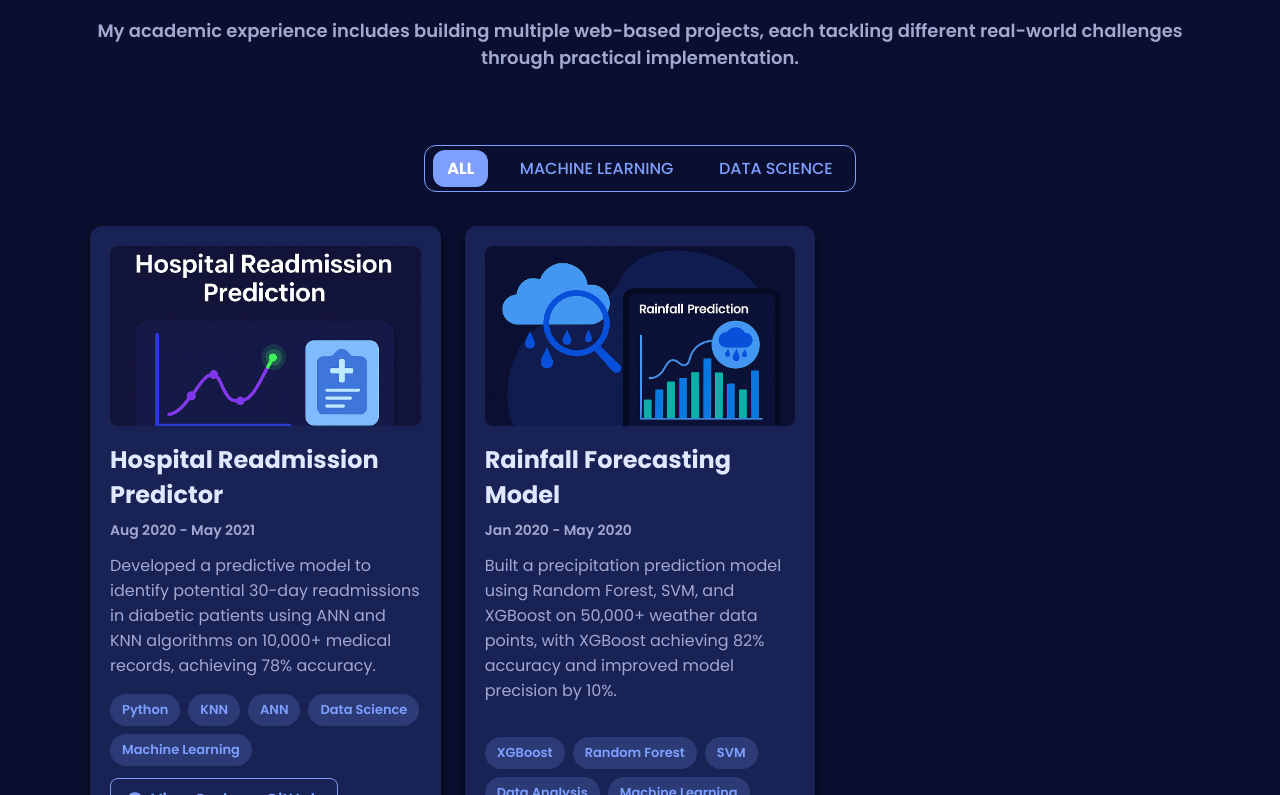
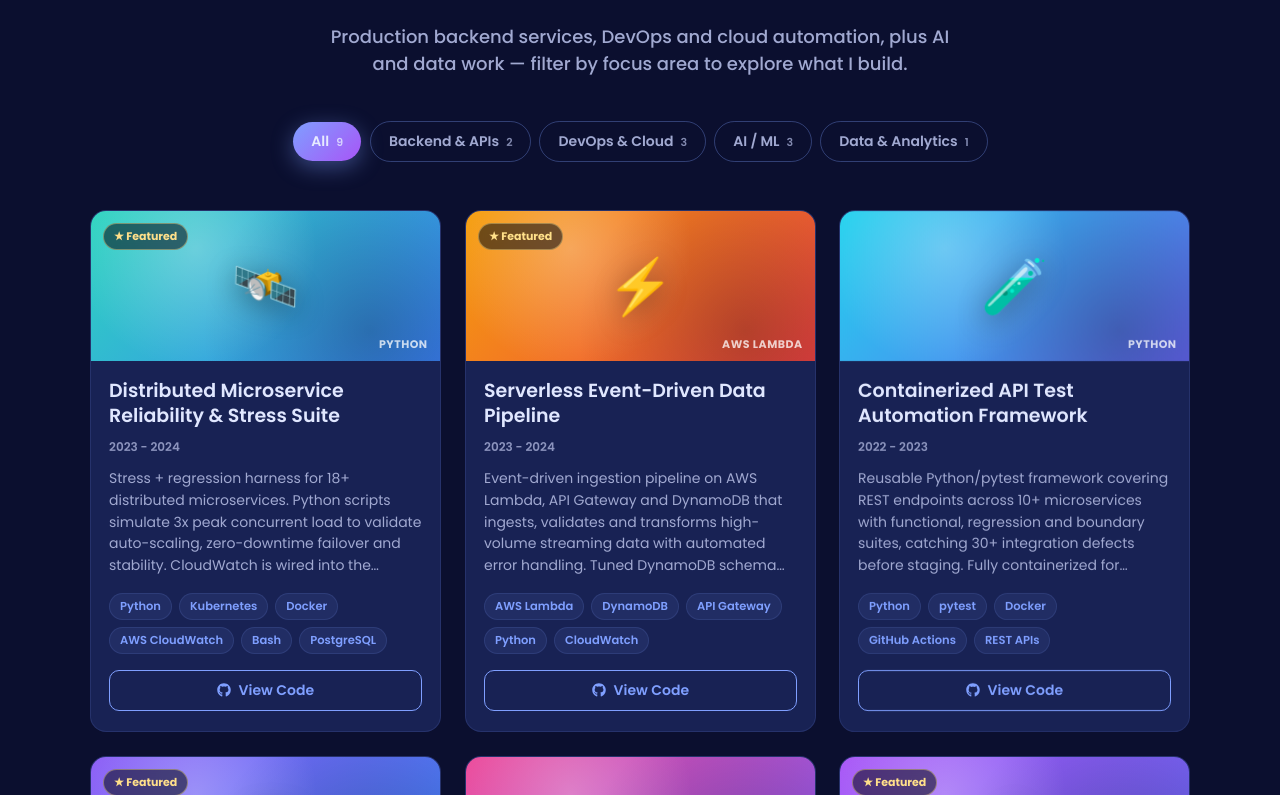
Before and after one commit to Purvi-S/My_Portfolio, a React (Create React App) app: page / in a window 1280 px wide. Shown: the part 4065-4860 px from the top of the page. Built offline with nearby package versions, Linux system fonts and the light colour scheme.

Commit message:
Add SDE/DevOps/cloud projects + interactive filterable Projects section

```diff
--- a/src/components/sections/Projects.jsx
+++ b/src/components/sections/Projects.jsx
@@ -1,12 +1,35 @@
-import React, { useState } from "react";
-import styled from "styled-components";
+import React, { useMemo, useState } from "react";
+import styled, { keyframes } from "styled-components";
+import { motion, AnimatePresence, LayoutGroup, useReducedMotion } from "framer-motion";
 import { projects } from "../../data/constants";
 import { FaGithub } from "react-icons/fa";
+import { FiExternalLink } from "react-icons/fi";
 
+/* ---------- Filter definition (order = display order) ---------- */
+const FILTERS = [
+  { key: "all", label: "All" },
+  { key: "backend", label: "Backend & APIs" },
+  { key: "devops", label: "DevOps & Cloud" },
+  { key: "ai", label: "AI / ML" },
+  { key: "data", label: "Data & Analytics" },
+];
+
+/* ---------- Animations ---------- */
+const float = keyframes`
+  0%, 100% { transform: translateY(0); }
+  50% { transform: translateY(-6px); }
+`;
+
+const shimmer = keyframes`
+  0% { transform: translateX(-120%) skewX(-18deg); }
+  100% { transform: translateX(220%) skewX(-18deg); }
+`;
+
+/* ---------- Layout ---------- */
 const Container = styled.div`
   display: flex;
   flex-direction: column;
-  padding: 0px 16px;
+  padding: 0 16px 40px;
   position: relative;
   z-index: 1;
   align-items: center;
@@ -22,229 +45,379 @@ const Wrapper = styled.div`
   gap: 12px;
 `;
 
-const Title = styled.div`
+const Title = styled.h2`
   font-size: 52px;
   text-align: center;
-  font-weight: 600;
+  font-weight: 700;
   margin-top: 20px;
   color: ${({ theme }) => theme.text_primary};
+  letter-spacing: -0.5px;
   @media (max-width: 768px) {
     margin-top: 12px;
-    font-size: 32px;
+    font-size: 34px;
   }
 `;
 
-const Desc = styled.div`
+const Desc = styled.p`
   font-size: 18px;
   text-align: center;
-  font-weight: 600;
+  font-weight: 500;
+  max-width: 640px;
+  margin: 6px auto 8px;
   color: ${({ theme }) => theme.text_secondary};
-  margin-bottom: 40px;
   @media (max-width: 768px) {
-    font-size: 16px;
+    font-size: 15px;
   }
 `;
 
-const ToggleButtonGroup = styled.div`
-  display: inline-flex;
-  border: 1.5px solid ${({ theme }) => theme.primary};
-  border-radius: 12px;
-  padding: 4px 8px;
-  color: ${({ theme }) => theme.primary};
-  font-size: 16px;
-  font-weight: 500;
-  margin: 22px auto;         /* center horizontally */
+/* ---------- Filter bar ---------- */
+const FilterBar = styled.div`
+  display: flex;
+  flex-wrap: wrap;
   justify-content: center;
-  align-items: center;
-  gap: 0;
-  width: fit-content;        /* shrink to fit content width */
-  max-width: 100%;           /* but don’t overflow container */
-  box-sizing: border-box;    /* include padding in width */
+  gap: 8px;
+  margin: 24px auto 36px;
+`;
 
+const FilterPill = styled.button`
+  position: relative;
+  border: 1.5px solid ${({ theme, $active }) => ($active ? "transparent" : theme.primary + "55")};
+  background: transparent;
+  color: ${({ theme, $active }) => ($active ? theme.white : theme.text_secondary)};
+  font-size: 14px;
+  font-weight: 600;
+  padding: 9px 18px;
+  border-radius: 999px;
+  cursor: pointer;
+  outline: none;
+  transition: color 0.25s ease, border-color 0.25s ease;
+  &:hover {
+    color: ${({ theme }) => theme.text_primary};
+    border-color: ${({ theme }) => theme.primary};
+  }
+  &:focus-visible {
+    outline: 2px solid ${({ theme }) => theme.primary};
+    outline-offset: 3px;
+  }
   @media (max-width: 768px) {
     font-size: 12px;
-    flex-wrap: wrap;         /* allow buttons to wrap on small screens */
-    gap: 4px;                /* small gap when wrapped */
+    padding: 7px 13px;
   }
 `;
 
-
-const ToggleButton = styled.div`
-  padding: 6px 14px;
-  border-radius: 12px;
-  cursor: pointer;
-  white-space: nowrap;
-  transition: background 0.3s ease;
-  &:hover {
-    background: ${({ theme }) => theme.primary + "20"};
-  }
-  ${({ active, theme }) =>
-    active &&
-    `
-    background: ${theme.primary};
-    color: white;
-    font-weight: 700;
-  `}
+const PillGlow = styled(motion.span)`
+  position: absolute;
+  inset: 0;
+  border-radius: 999px;
+  background: linear-gradient(135deg, ${({ theme }) => theme.primary}, #a855f7);
+  box-shadow: 0 6px 22px ${({ theme }) => theme.primary}66;
+  z-index: -1;
 `;
 
-const Divider = styled.div`
-  width: 1.5px;
-  height: 60%;
-  background: ${({ theme }) => theme.primary};
-  margin: 0 8px;
-  align-self: center;
+const Count = styled.span`
+  margin-left: 7px;
+  font-size: 11px;
+  opacity: 0.8;
 `;
 
-const ProjectsRow = styled.div`
+/* ---------- Grid ---------- */
+const Grid = styled(motion.div)`
   display: grid;
-  grid-template-columns: repeat(auto-fit, minmax(280px, 1fr));
+  grid-template-columns: repeat(auto-fill, minmax(300px, 1fr));
   gap: 24px;
   width: 100%;
-  max-width: 1100px;
-
   @media (min-width: 960px) {
     grid-template-columns: repeat(3, 1fr);
   }
 `;
 
-const ProjectItem = styled.div`
-  background: ${({ theme }) => theme.card || "#121212"};
-  padding: 20px;
-  border-radius: 12px;
-  box-shadow: 0 4px 8px rgb(0 0 0 / 0.6);
+/* ---------- Card ---------- */
+const Card = styled(motion.article)`
+  position: relative;
+  background: ${({ theme }) => theme.card};
+  border: 1px solid ${({ theme }) => theme.primary}22;
+  border-radius: 16px;
+  overflow: hidden;
   display: flex;
   flex-direction: column;
-  box-sizing: border-box;
-  min-height: 360px;
+  transition: transform 0.35s ease, box-shadow 0.35s ease, border-color 0.35s ease;
+  will-change: transform;
+  &:hover {
+    transform: translateY(-8px);
+    border-color: ${({ theme }) => theme.primary}88;
+    box-shadow: 0 18px 48px -12px ${({ $c1 }) => $c1}66,
+      0 0 0 1px ${({ theme }) => theme.primary}33;
+  }
 `;
 
-const ProjectImage = styled.img`
-  width: 100%;
-  height: 180px;
-  object-fit: cover;
-  border-radius: 8px;
-  margin-bottom: 16px;
+const Cover = styled.div`
+  position: relative;
+  height: 150px;
+  overflow: hidden;
+  background: linear-gradient(135deg, ${({ $c1 }) => $c1}, ${({ $c2 }) => $c2});
+  display: flex;
+  align-items: center;
+  justify-content: center;
+  &::before {
+    content: "";
+    position: absolute;
+    inset: 0;
+    background: radial-gradient(circle at 30% 25%, rgba(255, 255, 255, 0.28), transparent 45%),
+      radial-gradient(circle at 80% 80%, rgba(0, 0, 0, 0.25), transparent 55%);
+  }
+  /* shimmer sweep on hover */
+  &::after {
+    content: "";
+    position: absolute;
+    top: 0;
+    left: 0;
+    width: 45%;
+    height: 100%;
+    background: linear-gradient(90deg, transparent, rgba(255, 255, 255, 0.35), transparent);
+    opacity: 0;
+  }
+  ${Card}:hover &::after {
+    opacity: 1;
+    animation: ${shimmer} 0.9s ease;
+  }
 `;
 
-const ProjectTitle = styled.h3`
-  margin: 0 0 8px 0;
-  font-size: 24px;
-  color: ${({ theme }) => theme.text_primary};
+const CoverIcon = styled.div`
+  font-size: 54px;
+  line-height: 1;
+  filter: drop-shadow(0 6px 14px rgba(0, 0, 0, 0.35));
+  z-index: 1;
+  ${Card}:hover & {
+    animation: ${float} 2.4s ease-in-out infinite;
+  }
 `;
 
-const ProjectDate = styled.div`
-  font-size: 14px;
+const Watermark = styled.span`
+  position: absolute;
+  right: 12px;
+  bottom: 8px;
+  font-size: 11px;
+  font-weight: 700;
+  letter-spacing: 0.5px;
+  color: rgba(255, 255, 255, 0.75);
+  text-transform: uppercase;
+  z-index: 1;
+`;
+
+const FeaturedBadge = styled.span`
+  position: absolute;
+  top: 12px;
+  left: 12px;
+  z-index: 2;
+  background: rgba(0, 6, 17, 0.55);
+  backdrop-filter: blur(4px);
+  color: #ffe08a;
+  font-size: 11px;
+  font-weight: 700;
+  padding: 4px 10px;
+  border-radius: 999px;
+  border: 1px solid rgba(255, 224, 138, 0.4);
+`;
+
+const Body = styled.div`
+  display: flex;
+  flex-direction: column;
+  flex-grow: 1;
+  padding: 18px 18px 20px;
+  gap: 10px;
+`;
+
+const CardTitle = styled.h3`
+  margin: 0;
+  font-size: 19px;
+  font-weight: 600;
+  color: ${({ theme }) => theme.text_primary};
+  line-height: 1.3;
+`;
+
+const DateChip = styled.span`
+  font-size: 12px;
   font-weight: 600;
   color: ${({ theme }) => theme.text_secondary};
-  margin-bottom: 12px;
+  opacity: 0.85;
 `;
 
-const ProjectDescription = styled.p`
-  font-size: 16px;
+const CardDesc = styled.p`
+  margin: 2px 0 4px;
+  font-size: 14px;
+  line-height: 1.55;
   color: ${({ theme }) => theme.text_secondary};
-  flex-grow: 1;
-  white-space: normal;
-  margin-bottom: 16px;
+  display: -webkit-box;
+  -webkit-line-clamp: 5;
+  -webkit-box-orient: vertical;
+  overflow: hidden;
 `;
 
-const ProjectTags = styled.div`
+const Tags = styled.div`
   display: flex;
   flex-wrap: wrap;
-  gap: 8px;
-  margin-bottom: 12px;
+  gap: 7px;
+  margin-top: 2px;
 `;
 
 const Tag = styled.span`
-  background: ${({ theme }) => theme.primary + "33"};
+  font-size: 11.5px;
+  font-weight: 600;
   color: ${({ theme }) => theme.primary};
-  padding: 6px 12px;
-  border-radius: 16px;
-  font-size: 13px;
-  font-weight: 600;
+  background: ${({ theme }) => theme.primary}18;
+  border: 1px solid ${({ theme }) => theme.primary}22;
+  padding: 4px 10px;
+  border-radius: 999px;
+`;
+
+const Actions = styled.div`
+  display: flex;
+  gap: 10px;
+  margin-top: auto;
+  padding-top: 6px;
 `;
 
 const LinkButton = styled.a`
-  margin-top: auto;
+  flex: 1;
+  display: inline-flex;
+  align-items: center;
+  justify-content: center;
+  gap: 8px;
   color: ${({ theme }) => theme.primary};
   font-weight: 600;
+  font-size: 14px;
   text-decoration: none;
   border: 1.5px solid ${({ theme }) => theme.primary};
-  padding: 8px 16px;
-  border-radius: 8px;
-  text-align: center;
-  transition: background-color 0.3s ease;
-  display: inline-flex;
-  align-items: center;
-  gap: 8px;
+  padding: 9px 14px;
+  border-radius: 10px;
+  transition: background-color 0.25s ease, color 0.25s ease, transform 0.15s ease;
   &:hover {
     background-color: ${({ theme }) => theme.primary};
-    color: ${({ theme }) => theme.white};
+    color: ${({ theme }) => theme.black};
+  }
+  &:active {
+    transform: scale(0.97);
+  }
+  &:focus-visible {
+    outline: 2px solid ${({ theme }) => theme.primary};
+    outline-offset: 2px;
   }
 `;
 
-// Project card with GitHub and optional Demo links
-const ProjectInline = ({ project }) => (
-  <ProjectItem>
-    <ProjectImage src={project.image} alt={project.title} />
-    <ProjectTitle>{project.title}</ProjectTitle>
-    <ProjectDate>{project.date}</ProjectDate>
-    <ProjectDescription>{project.description}</ProjectDescription>
-    <ProjectTags>
-      {project.tags.map((tag, i) => (
-        <Tag key={i}>{tag}</Tag>
+const Empty = styled.p`
+  grid-column: 1 / -1;
+  text-align: center;
+  color: ${({ theme }) => theme.text_secondary};
+  padding: 40px 0;
+`;
+
+/* ---------- Card component ---------- */
+const ProjectCard = ({ project, reduce }) => {
+  const [c1, c2] = project.accent || ["#7f9fff", "#a855f7"];
+  return (
+    <Card
+      layout
+      $c1={c1}
+      initial={reduce ? false : { opacity: 0, y: 24 }}
+      animate={{ opacity: 1, y: 0 }}
+      exit={reduce ? { opacity: 0 } : { opacity: 0, y: 12, scale: 0.98 }}
+      transition={{ duration: 0.4, ease: "easeOut" }}
+    >
+      <Cover $c1={c1} $c2={c2}>
+        {project.featured && <FeaturedBadge>★ Featured</FeaturedBadge>}
+        <CoverIcon>{project.icon || "🚀"}</CoverIcon>
+        {project.tags?.[0] && <Watermark>{project.tags[0]}</Watermark>}
+      </Cover>
+      <Body>
+        <CardTitle>{project.title}</CardTitle>
+        <DateChip>{project.date}</DateChip>
+        <CardDesc>{project.description}</CardDesc>
+        <Tags>
+          {project.tags?.slice(0, 6).map((t, i) => (
+            <Tag key={i}>{t}</Tag>
           ))}
-    </ProjectTags>
-    <div style={{ display: "flex", gap: "12px", marginTop: "auto" }}>
+        </Tags>
+        <Actions>
           {project.github && (
             <LinkButton href={project.github} target="_blank" rel="noopener noreferrer">
-          <FaGithub />
-          View Code on GitHub
+              <FaGithub /> View Code
             </LinkButton>
           )}
           {project.demo && (
             <LinkButton href={project.demo} target="_blank" rel="noopener noreferrer">
-          Live Demo
+              <FiExternalLink /> Live Demo
             </LinkButton>
           )}
-    </div>
-  </ProjectItem>
+        </Actions>
+      </Body>
+    </Card>
   );
+};
 
+/* ---------- Section ---------- */
 const Projects = () => {
-  const [toggle, setToggle] = useState("all");
+  const [active, setActive] = useState("all");
+  const reduce = useReducedMotion();
 
-  const filteredProjects =
-    toggle === "all" ? projects : projects.filter((p) => p.category === toggle);
+  const counts = useMemo(() => {
+    const c = { all: projects.length };
+    projects.forEach((p) => {
+      c[p.category] = (c[p.category] || 0) + 1;
+    });
+    return c;
+  }, []);
+
+  const filtered = useMemo(
+    () => (active === "all" ? projects : projects.filter((p) => p.category === active)),
+    [active]
+  );
 
   return (
     <Container id="Projects">
       <Wrapper>
         <Title>Projects</Title>
         <Desc>
-          My academic experience includes building multiple web-based projects, each tackling different real-world challenges through practical implementation.
+          Production backend services, DevOps and cloud automation, plus AI and data work —
+          filter by focus area to explore what I build.
         </Desc>
 
-        <ToggleButtonGroup>
-          <ToggleButton active={toggle === "all"} onClick={() => setToggle("all")}>
-            ALL
-          </ToggleButton>
-          <Divider />
+        <LayoutGroup>
+          <FilterBar role="tablist" aria-label="Filter projects by category">
+            {FILTERS.map((f) => {
+              const count = counts[f.key] || 0;
+              const isActive = active === f.key;
+              return (
+                <FilterPill
+                  key={f.key}
+                  role="tab"
+                  aria-selected={isActive}
+                  $active={isActive}
+                  onClick={() => setActive(f.key)}
+                >
+                  {isActive && (
+                    <PillGlow
+                      layoutId="pill"
+                      transition={{ type: "spring", stiffness: 380, damping: 32 }}
+                    />
+                  )}
+                  {f.label}
+                  <Count>{count}</Count>
+                </FilterPill>
+              );
+            })}
+          </FilterBar>
 
-          <ToggleButton active={toggle === "machine learning"} onClick={() => setToggle("machine learning")}>
-            MACHINE LEARNING
-          </ToggleButton>
-          <Divider />
-
-          <ToggleButton active={toggle === "data science"} onClick={() => setToggle("data science")}>
-            DATA SCIENCE
-          </ToggleButton>
-        </ToggleButtonGroup>
-
-        <ProjectsRow>
-          {filteredProjects.map((project, idx) => (
-            <ProjectInline key={idx} project={project} />
+          <Grid layout>
+            <AnimatePresence mode="popLayout">
+              {filtered.map((project) => (
+                <ProjectCard key={project.id} project={project} reduce={reduce} />
               ))}
-        </ProjectsRow>
+              {filtered.length === 0 && (
+                <Empty key="empty">No projects in this category yet.</Empty>
+              )}
+            </AnimatePresence>
+          </Grid>
+        </LayoutGroup>
       </Wrapper>
     </Container>
   );
--- a/src/data/constants.js
+++ b/src/data/constants.js
@@ -135,25 +135,125 @@ export const education = [
     }
 ];
 
+// PROJECTS
+// Each project has an `accent` gradient + `icon` used to render a cosmic cover
+// banner (no image files required). `category` drives the filter tabs:
+//   "backend" -> Backend & APIs | "devops" -> DevOps & Cloud
+//   "ai" -> AI / ML            | "data" -> Data & Analytics
+// TODO(Purvi): swap the placeholder `github` profile links for the specific
+// repo URLs as you publish them.
 export const projects = [
   {
     id: 0,
-        title: "Hospital Readmission Predictor",
-        date: "Aug 2020 - May 2021",
-        description: "Developed a predictive model to identify potential 30-day readmissions in diabetic patients using ANN and KNN algorithms on 10,000+ medical records, achieving 78% accuracy.",
-        image: `${process.env.PUBLIC_URL}/images/hospital_readmission.png`,
-        tags: ["Python", "KNN", "ANN", "Data Science", "Machine Learning"],
-        category: "machine learning",
-        github: "https://github.com/Purvi-S/AN-EFFICIENT-APPROACH-FOR-PREDICTING-HOSPITAL-READMISSION-OF-DIABETIC-PATIENT-S",
+    title: "Distributed Microservice Reliability & Stress Suite",
+    date: "2023 - 2024",
+    description:
+      "Stress + regression harness for 18+ distributed microservices. Python scripts simulate 3x peak concurrent load to validate auto-scaling, zero-downtime failover and stability. CloudWatch is wired into the pipeline to capture live latency, error rate and throughput, feeding structured reports that cut post-release incidents by 30%.",
+    tags: ["Python", "Kubernetes", "Docker", "AWS CloudWatch", "Bash", "PostgreSQL"],
+    category: "devops",
+    icon: "🛰️",
+    accent: ["#2dd4bf", "#3b82f6"],
+    featured: true,
+    github: "https://github.com/Purvi-S",
   },
   {
     id: 1,
+    title: "Serverless Event-Driven Data Pipeline",
+    date: "2023 - 2024",
+    description:
+      "Event-driven ingestion pipeline on AWS Lambda, API Gateway and DynamoDB that ingests, validates and transforms high-volume streaming data with automated error handling. Tuned DynamoDB schema and added CloudWatch monitoring/alerting for end-to-end operational visibility.",
+    tags: ["AWS Lambda", "DynamoDB", "API Gateway", "Python", "CloudWatch"],
+    category: "devops",
+    icon: "⚡",
+    accent: ["#f59e0b", "#ef4444"],
+    featured: true,
+    github: "https://github.com/Purvi-S",
+  },
+  {
+    id: 2,
+    title: "Containerized API Test Automation Framework",
+    date: "2022 - 2023",
+    description:
+      "Reusable Python/pytest framework covering REST endpoints across 10+ microservices with functional, regression and boundary suites, catching 30+ integration defects before staging. Fully containerized for identical local/CI/staging runs and auto-triggered on every pull request via GitHub Actions, cutting manual QA effort by 40%.",
+    tags: ["Python", "pytest", "Docker", "GitHub Actions", "REST APIs"],
+    category: "devops",
+    icon: "🧪",
+    accent: ["#22d3ee", "#6366f1"],
+    github: "https://github.com/Purvi-S",
+  },
+  {
+    id: 3,
+    title: "Full-Stack Web Application",
+    date: "2021 - 2022",
+    description:
+      "Django (Python) backend exposing RESTful endpoints and ORM-based data models, consumed by a React frontend with multi-threaded background job processing for async operations. Normalized relational schemas with optimized indexing, plus full unit-test coverage over views, ORM queries and API contracts.",
+    tags: ["Django", "Python", "React", "PostgreSQL", "REST APIs", "ORM"],
+    category: "backend",
+    icon: "🧩",
+    accent: ["#8b5cf6", "#3b82f6"],
+    featured: true,
+    github: "https://github.com/Purvi-S",
+  },
+  {
+    id: 4,
+    title: "GraphQL API Gateway Service",
+    date: "2022 - 2023",
+    description:
+      "GraphQL layer over existing REST services built with Python/FastAPI, letting clients query nested resources in a single request and eliminating over-fetching. Containerized with Docker and covered by schema-level resolver tests validating query performance and data integrity against PostgreSQL.",
+    tags: ["Python", "GraphQL", "FastAPI", "PostgreSQL", "Docker"],
+    category: "backend",
+    icon: "◈",
+    accent: ["#ec4899", "#8b5cf6"],
+    github: "https://github.com/Purvi-S",
+  },
+  {
+    id: 5,
+    title: "AI Agent Assistant",
+    date: "2024 - 2025",
+    description:
+      "Personal AI agent built on LangChain that pairs LLM reasoning with tool-calling to automate multi-step query resolution. Implements conversation memory to hold context across multi-turn interactions and calls external tools/APIs to extend capability beyond the base model.",
+    tags: ["Python", "LangChain", "LLM APIs", "AI Agents", "Tool-Calling"],
+    category: "ai",
+    icon: "🤖",
+    accent: ["#a855f7", "#6366f1"],
+    featured: true,
+    github: "https://github.com/Purvi-S",
+  },
+  {
+    id: 6,
+    title: "Workforce Analytics & Recruiting Dashboard",
+    date: "2023 - 2024",
+    description:
+      "End-to-end workforce analytics over 250K+ employee and recruiting records. SQL reporting models surface hiring bottlenecks, retention risk and workforce-planning trends, visualized in interactive Power BI dashboards tracking time-to-hire, recruiter productivity and candidate conversion, with automated data-validation checks.",
+    tags: ["Power BI", "SQL", "Python", "Data Modeling", "KPI Reporting"],
+    category: "data",
+    icon: "📊",
+    accent: ["#10b981", "#0ea5e9"],
+    github: "https://github.com/Purvi-S",
+  },
+  {
+    id: 7,
+    title: "Hospital Readmission Predictor",
+    date: "Aug 2020 - May 2021",
+    description:
+      "Predictive model identifying potential 30-day readmissions in diabetic patients using ANN and KNN over 10,000+ medical records, achieving 78% accuracy.",
+    tags: ["Python", "KNN", "ANN", "Data Science", "Machine Learning"],
+    category: "ai",
+    icon: "🏥",
+    accent: ["#fb7185", "#f43f5e"],
+    github:
+      "https://github.com/Purvi-S/AN-EFFICIENT-APPROACH-FOR-PREDICTING-HOSPITAL-READMISSION-OF-DIABETIC-PATIENT-S",
+  },
+  {
+    id: 8,
     title: "Rainfall Forecasting Model",
     date: "Jan 2020 - May 2020",
-        description: "Built a precipitation prediction model using Random Forest, SVM, and XGBoost on 50,000+ weather data points, with XGBoost achieving 82% accuracy and improved model precision by 10%.",
-        image: `${process.env.PUBLIC_URL}/images/rainfall_predictor.png`,
+    description:
+      "Precipitation prediction model using Random Forest, SVM and XGBoost over 50,000+ weather data points; XGBoost reached 82% accuracy and improved precision by 10%.",
     tags: ["XGBoost", "Random Forest", "SVM", "Data Analysis", "Machine Learning"],
-        category: "data science",
-        github: "",
+    category: "ai",
+    icon: "🌧️",
+    accent: ["#38bdf8", "#6366f1"],
+    github: "https://github.com/Purvi-S",
   },
 ];
```
Lines whose indentation alone changed are shown as unchanged.
